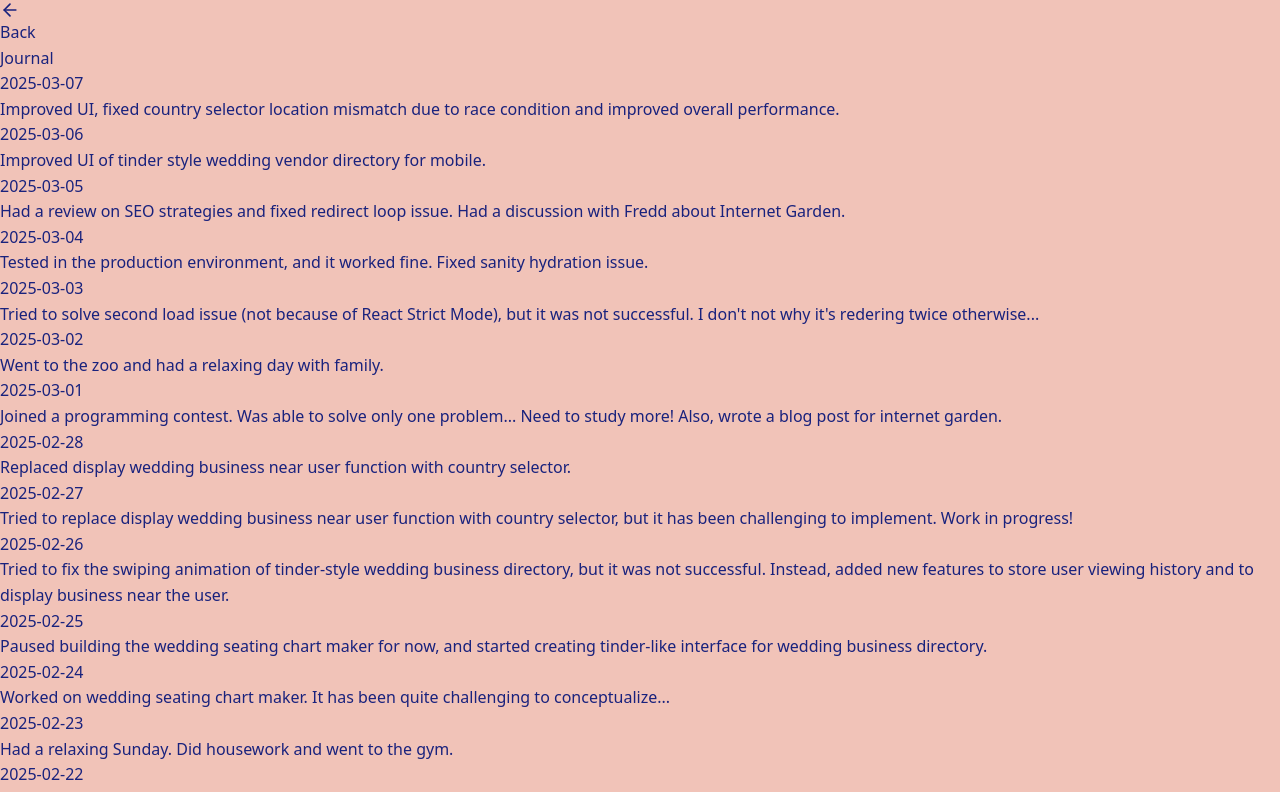
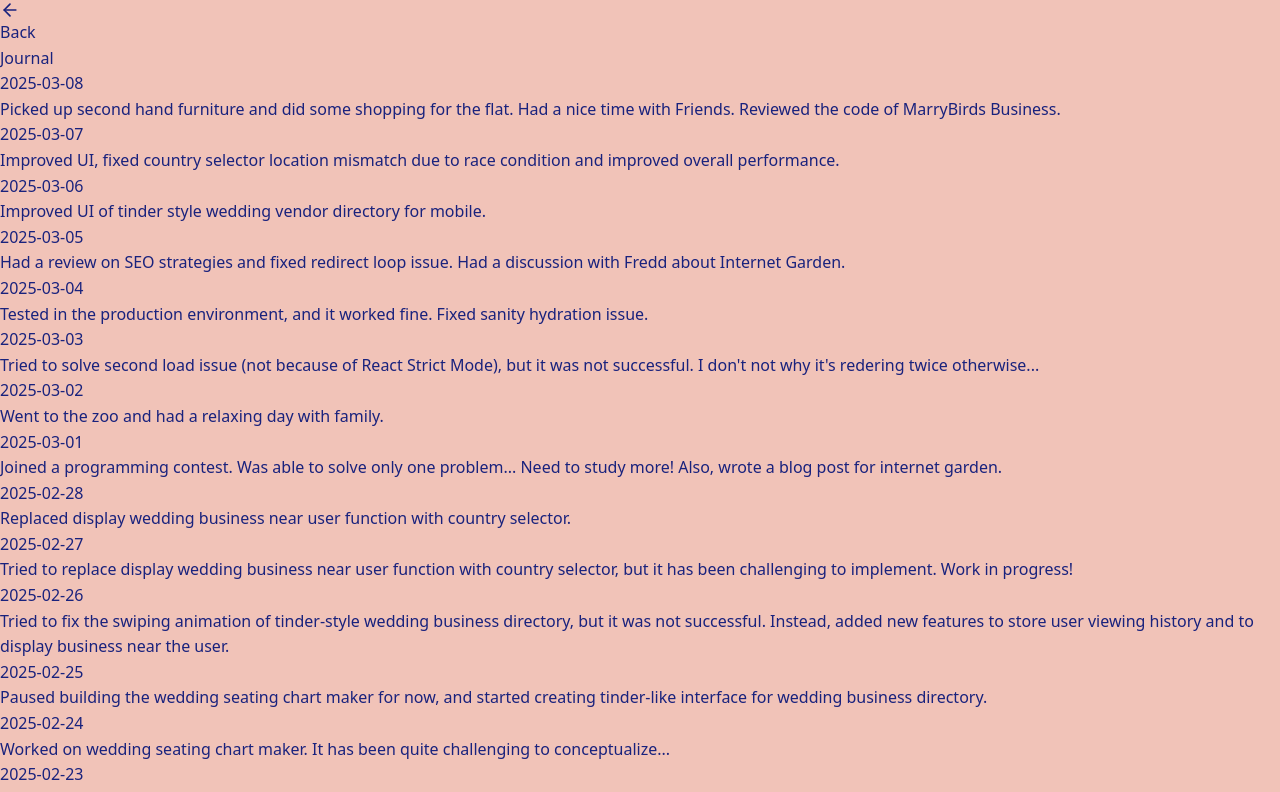
Before and after one commit to minamicode/minamicode.com, a Next.js app: page /journal in a window 1280 px wide. Shown: the top 792 px of the page. Built offline with nearby package versions, Linux system fonts and the light colour scheme.

Commit message:
add a journal entry

```diff
--- a/src/app/_components/JournalEntries.tsx
+++ b/src/app/_components/JournalEntries.tsx
@@ -6,6 +6,10 @@ type JournalEntry = {
 };
 
 const entries: JournalEntry[] = [
+  {
+    date: "2025-03-08",
+    text: "Picked up second hand furniture and did some shopping for the flat. Had a nice time with Friends. Reviewed the code of MarryBirds Business.",
+  },
   {
     date: "2025-03-07",
     text: "Improved UI, fixed country selector location mismatch due to race condition and improved overall performance.",
```
